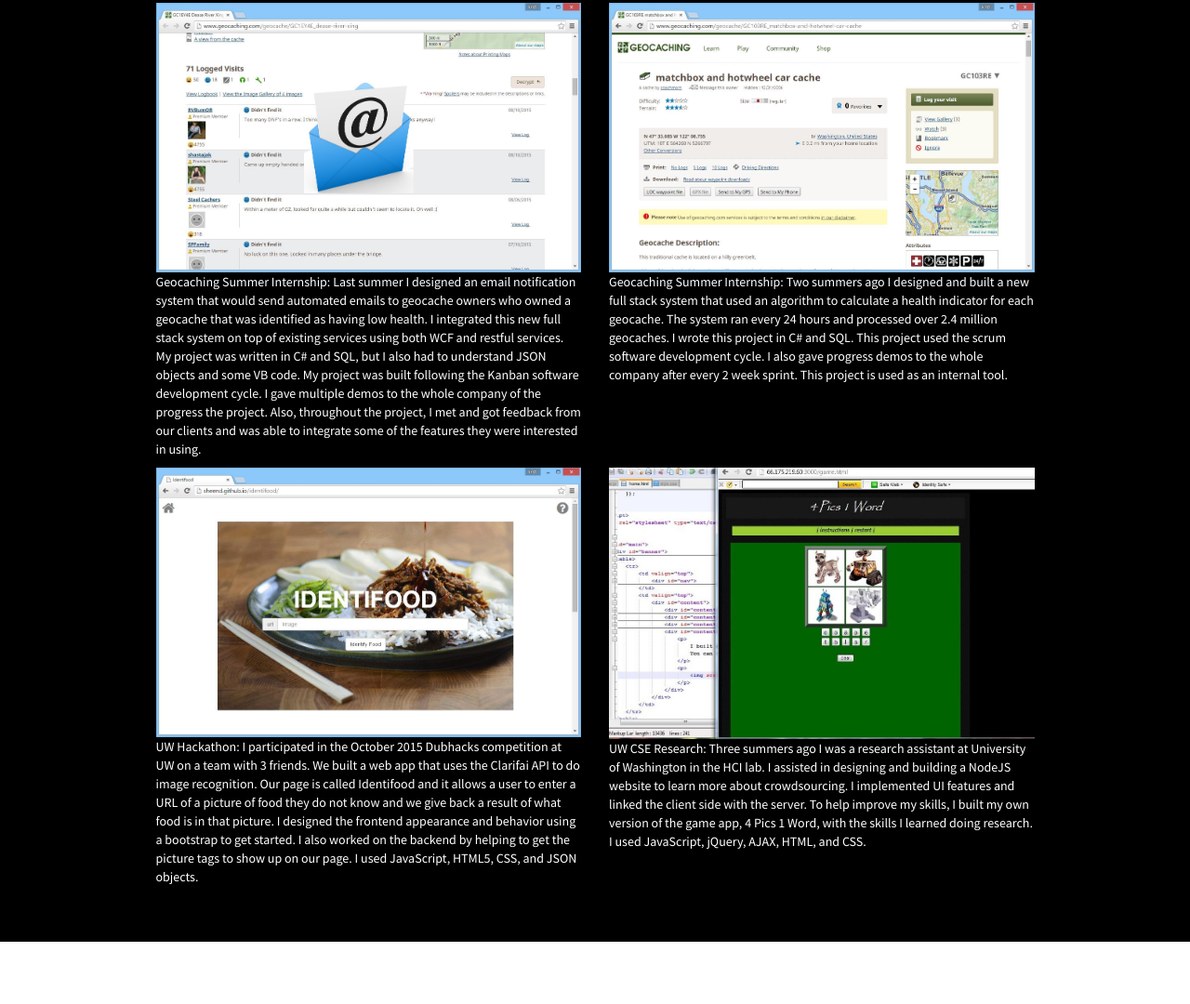
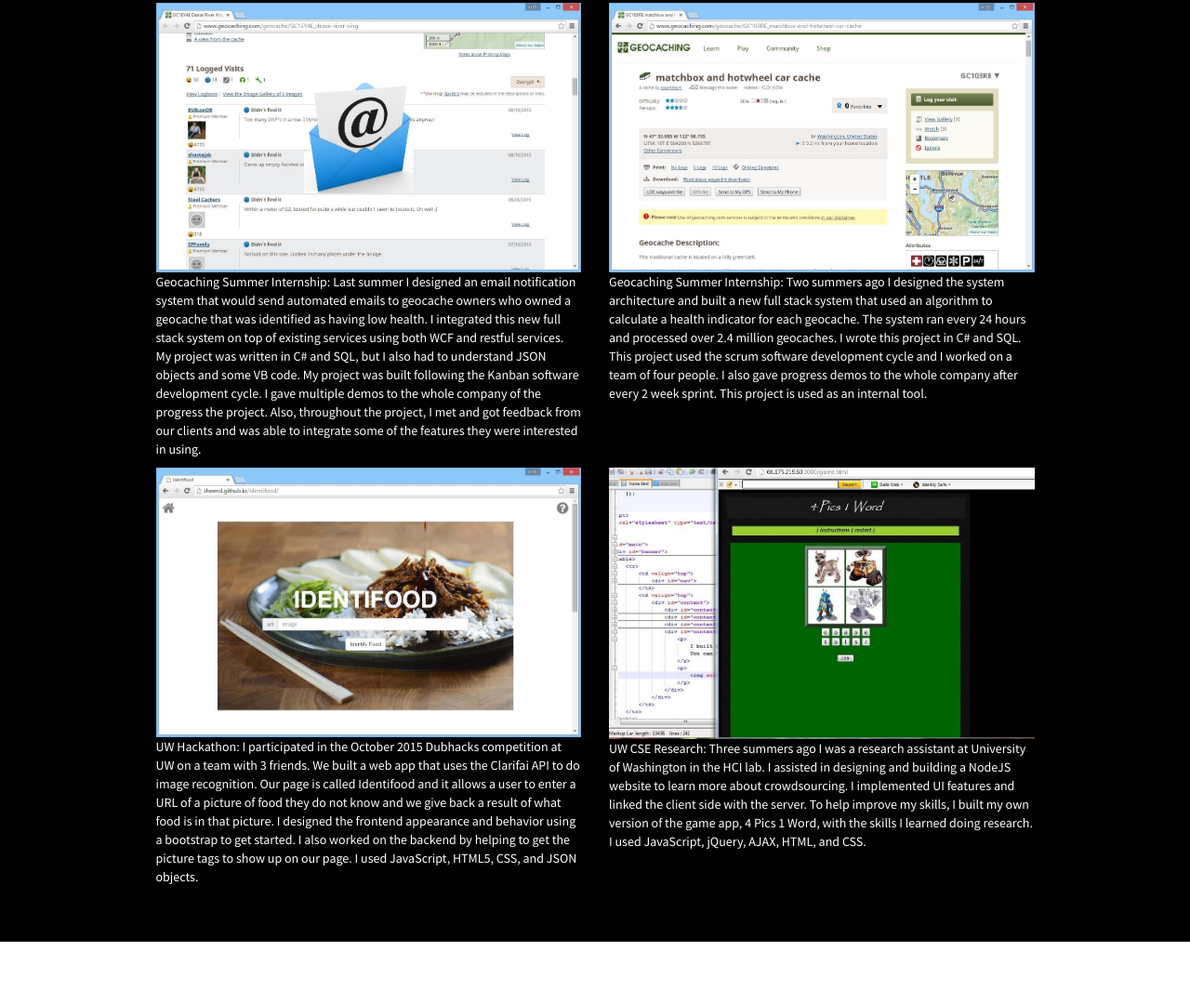
Before and after one commit to kristiyg/kristiyg.github.io, a plain HTML site: page index.html in a window 1280 px wide. Shown: the part 1978-3058 px from the top of the page at 93% size. Drawn offline with Linux system fonts and the light colour scheme.

Commit message:
more txt

```diff
--- a/index.html
+++ b/index.html
@@ -118,7 +118,7 @@
 							<div class="col-md-6">
 								<img class="img-projects img-responsive" src="img/geocaching1.jpg">
 								<p class="text-left">
-									Geocaching Summer Internship: Two summers ago I designed and built a new full stack system that used an algorithm to calculate a health indicator for each geocache. The system ran every 24 hours and processed over 2.4 million geocaches. I wrote this project in C# and SQL. This project used the scrum software development cycle. I also gave progress demos to the whole company after every 2 week sprint. This project is used as an internal tool.
+									Geocaching Summer Internship: Two summers ago I designed the system architecture and built a new full stack system that used an algorithm to calculate a health indicator for each geocache. The system ran every 24 hours and processed over 2.4 million geocaches. I wrote this project in C# and SQL. This project used the scrum software development cycle and I worked on a team of four people. I also gave progress demos to the whole company after every 2 week sprint. This project is used as an internal tool.
 								</p>
 							</div>
 						</div>
```
